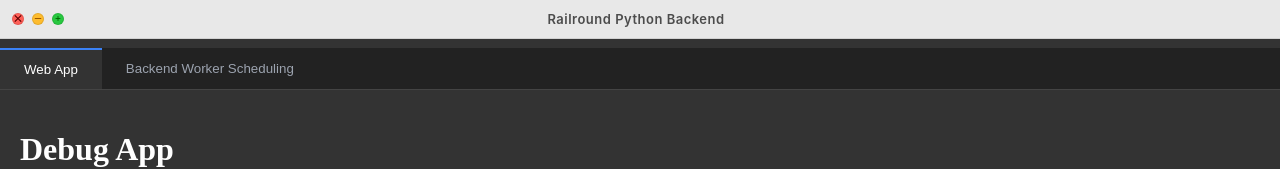
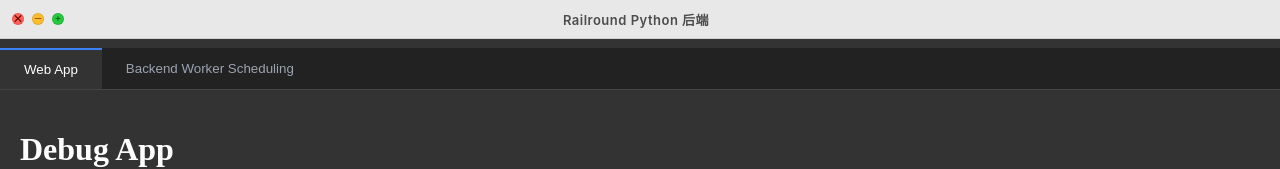
Before and after one commit to OsakaLOOP/RailRound-Backend, a React (Vite) app: page / in a window 1280 px wide. Shown: the top 169 px of the page. Built offline with nearby package versions, Linux system fonts and the light colour scheme.

Commit message:
Restore Chinese title in TitleBar
- Reverted title text from "Railround Python Backend" to "Railround Python 后端" in `src/titleBar.jsx` as requested.
- Verified file encoding and `index.html` charset to ensure correct display.

```diff
--- a/src/titleBar.jsx
+++ b/src/titleBar.jsx
@@ -213,7 +213,7 @@ const TitleBar = () => {
            style={styles.dragRegion}
            onDoubleClick={handleDoubleClick}
            onContextMenu={handleContextMenu}>
-        <span style={styles.title}>Railround Python Backend</span>
+        <span style={styles.title}>Railround Python 后端</span>
       </div>
 
       {/* 3. 右侧：占位 (保持标题居中) */}
```
